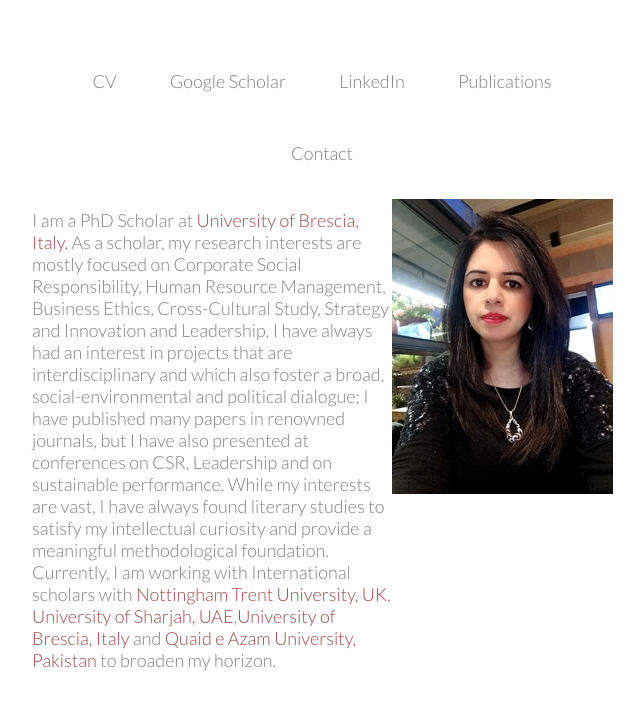
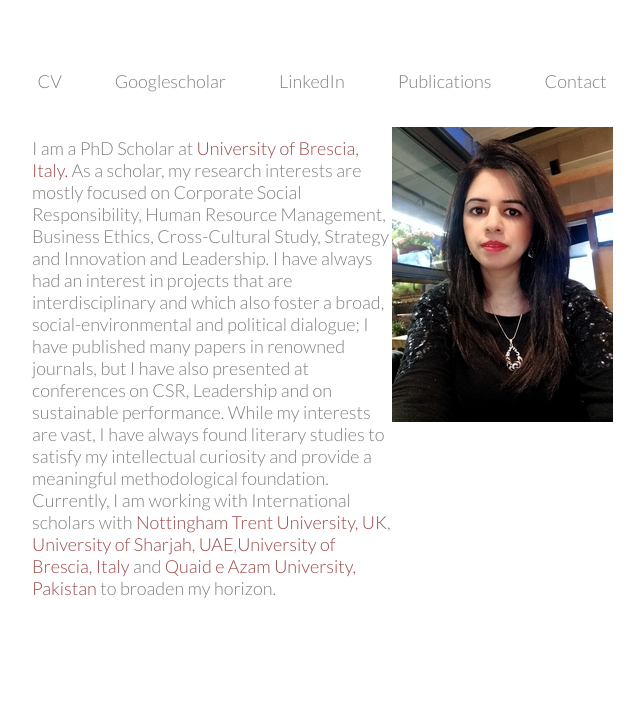
Before and after one commit to humasarwar12/humasarwar12.github.io, a plain HTML site: page index.html in a window 1280 px wide. Shown: the top 710 px of the page, without its empty margins (318-962 px from the left). Drawn offline with nearby package versions, Linux system fonts and the light colour scheme.

Commit message:
Update index.html

```diff
--- a/index.html
+++ b/index.html
@@ -22,7 +22,7 @@
 
         <nav class="nav-effect fade-in-on-load" style="text-align: center">
             <a href="assets/HumaSarwar_CV.pdf">CV</a>
-            <a href="">Google Scholar</a>
+            <a href="">Googlescholar</a>
             <a href="https://www.linkedin.com/in/huma-sarwar-937b931a9/">LinkedIn</a>
             <a href="https://www.semanticscholar.org/author/Huma-Sarwar/101219558/">Publications</a>
             <a href="">Contact</a>
```
